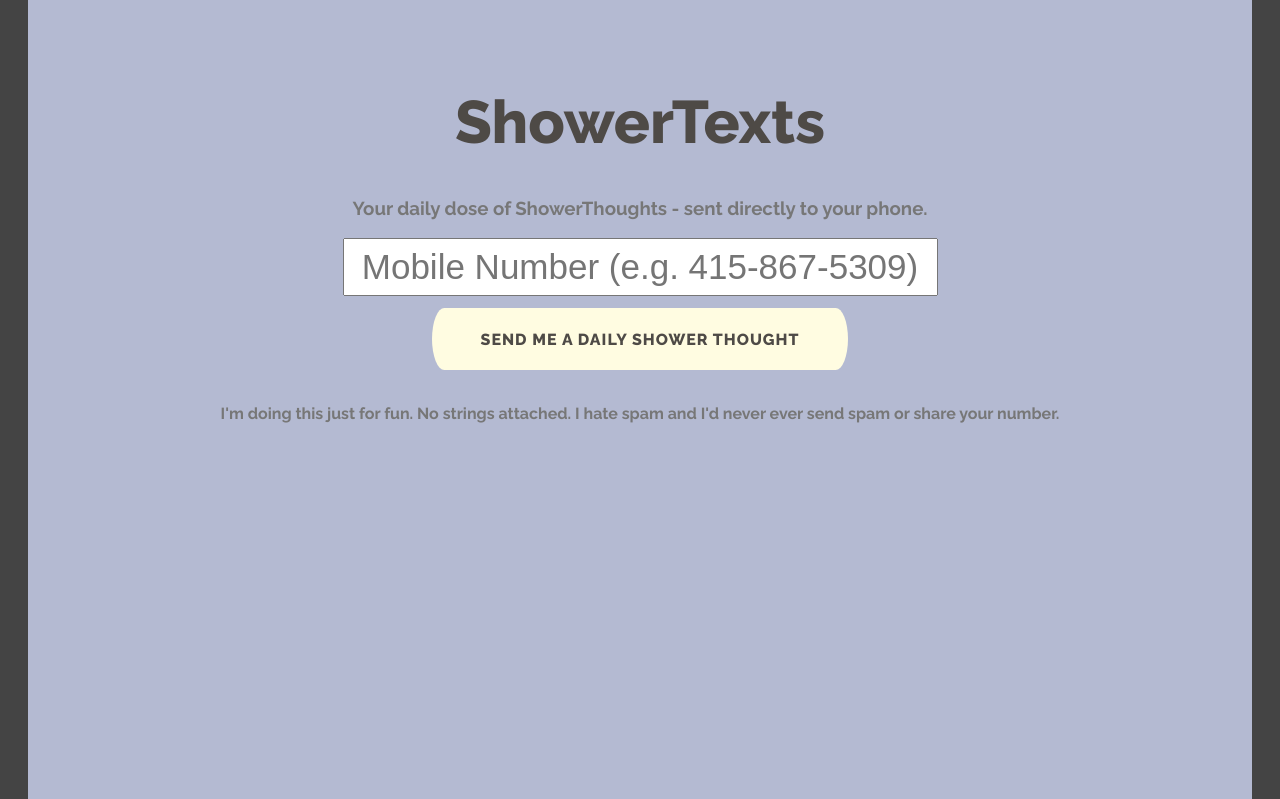
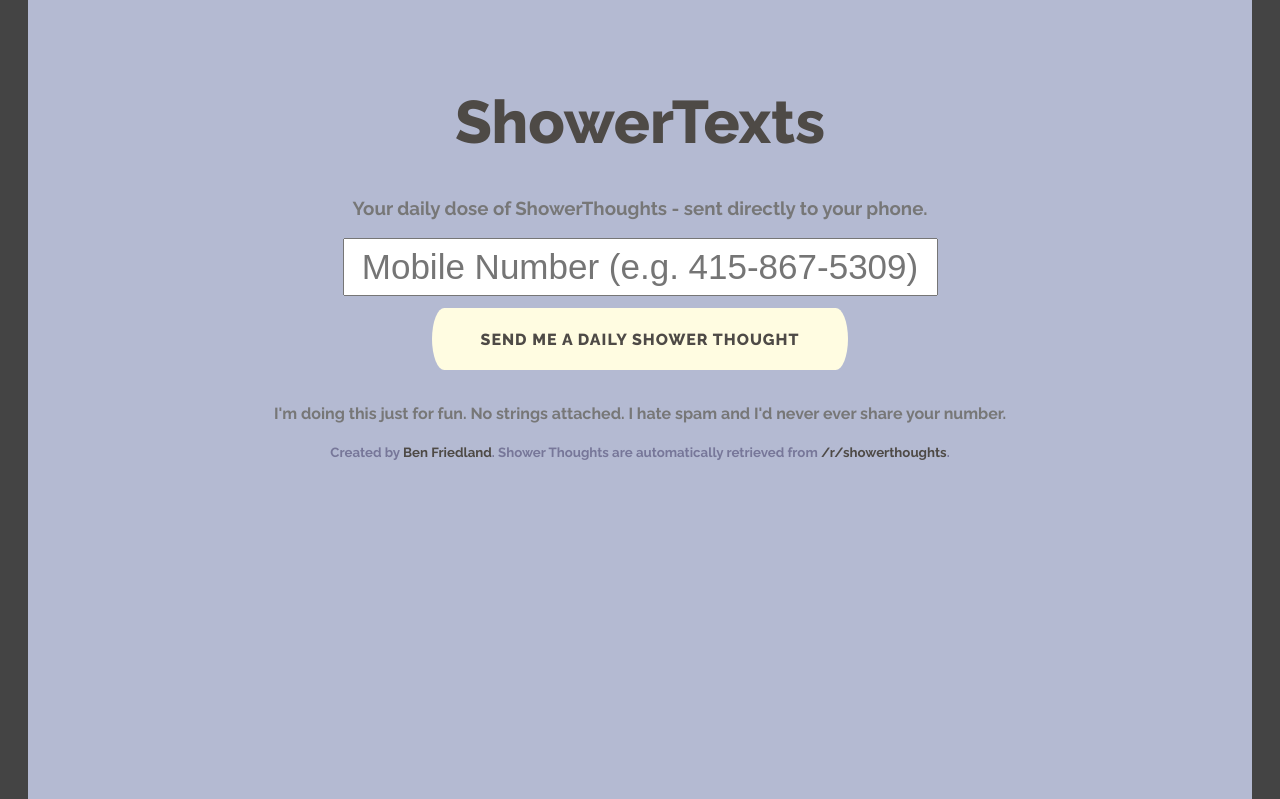
Before and after one commit to ben174/showertexts, a Django app: page / in a window 1280 px wide. Shown: the part 21-820 px from the top of the page. Run offline with Django 3.2, Linux system fonts and the light colour scheme; parts of the project's set-up code (start-up, migrations or seed data) failed here and were passed over; some libraries are stand-ins or nearby versions.

Commit message:
Footer line

```diff
--- a/showertexts/static/css/new.css
+++ b/showertexts/static/css/new.css
@@ -88,3 +88,7 @@
 h3, h4 {
     color: #777;
 }
+
+h5 {
+    color: #779;
+}
--- a/showertexts/templates/newhome.html
+++ b/showertexts/templates/newhome.html
@@ -16,7 +16,11 @@
       <h3>Your daily dose of ShowerThoughts - sent directly to your phone.</h3>
       <input type="text" placeholder="Mobile Number (e.g. 415-867-5309)" id="sms_number"><br />
       <a id="subscribe" href="#">Send me a daily shower thought</a>
-      <h4>I'm doing this just for fun. No strings attached. I hate spam and I'd never ever send spam or share your number.</h4>
+      <h4>I'm doing this just for fun. No strings attached. I hate spam and I'd never ever share your number.</h4>
+      <h5>
+        Created by <a href="http://www.bugben.com">Ben Friedland</a>.
+        Shower Thoughts are automatically retrieved from <a href="http://reddit.com/r/showerthoughts">/r/showerthoughts</a>.
+      </h5>
     </div>
     <script type="text/jsx">
       // Your code here
```
